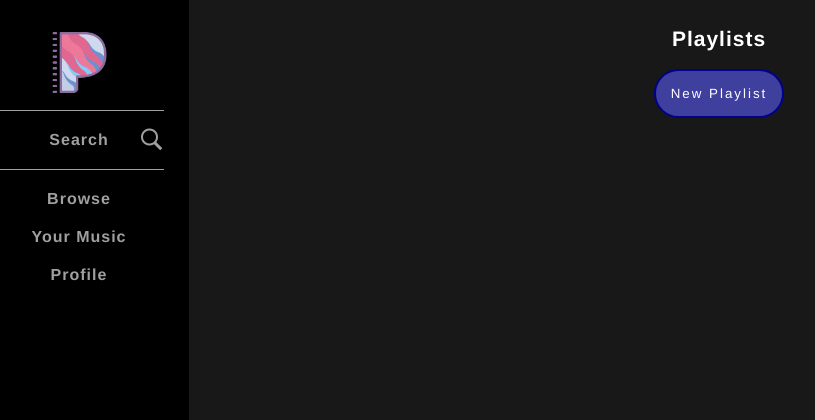
After one commit to paulthepen/Pauldora, a PHP site: page /yourMusic.php in a window 1280 px wide. The commit adds this page. Shown: the top 420 px of the page, without its empty margins (31-846 px from the left). Run offline with PHP 8.4, Linux system fonts and the light colour scheme; the visitor is signed in with stand-in values (Sample User, id 1); data comes from the database, SQL or seed files in the repository.

Commit message:
finished search, started playlist

```diff
--- a/assets/css/style.css
+++ b/assets/css/style.css
@@ -388,7 +388,8 @@ body {
 }
 
 .trackListContainer h2,
-.gridViewContainer h2 {
+.gridViewContainer h2,
+.artistsContainer h2 {
     text-align:center;
 }
 
@@ -419,3 +420,29 @@ body {
 input:focus{
     outline:none;
 }
+
+.searchResultRow{
+    padding: 15px 10px;
+}
+
+.searchResultRow:hover {
+    background-color:#282828;
+}
+
+.searchResultRow .artistName span{
+    color: #fff;
+}
+
+.noResults{
+    margin: 15px;
+    display: block;
+}
+
+.buttonItems .button{
+    display:block;
+    margin: 0 auto 20px auto;
+}
+
+.playlistsContainer{
+    padding: 10px 0;
+}
--- a/assets/js/script.js
+++ b/assets/js/script.js
@@ -7,8 +7,13 @@ var currentIndex = 0;
 var repeat = false;
 var shuffle = false;
 var userLoggedIn;
+var timer;
 
 function openPage(url) {
+  if(timer != null){
+    clearTimeout(timer);
+  }
+
   if(url.indexOf("?") == -1) {
     url = url + "?";
   }
@@ -18,6 +23,24 @@ function openPage(url) {
   $("body").scrollTop(0);
   //pushes the url to the address bar (history)
   history.pushState(null, null, url);
+}
+
+function createPlaylist(){
+  var popup = prompt("Please enter the name of your playlist");
+
+  if(popup != null){
+
+    $.post("includes/handlers/ajax/createPlaylist.php", {name: popup, username: userLoggedIn}).done(function(error){
+      //opens yourMusic when ajax returns
+      if(error != ""){
+        alert(error);
+        return;
+      }
+
+      openPage("yourMusic.php");
+    })
+
+  }
 }
 
 function formatTime(seconds) {
--- /dev/null
+++ b/blank.php
@@ -0,0 +1,5 @@
+<?php
+
+
+
+?>
--- a/includes/nowPlayingBarContainer.php
+++ b/includes/nowPlayingBarContainer.php
@@ -166,15 +166,15 @@ function setTrack(trackId, newPlaylist, play){
 
     $.post("includes/handlers/ajax/getArtistJson.php", {artistId: track.artist}, function(data){
       var artist = JSON.parse(data);
-      $(".artistName span").text(artist.name);
-      $(".artistName span").attr("onclick", "openPage('artist.php?id=" + artist.id + "')");
+      $(".trackInfo .artistName span").text(artist.name);
+      $(".trackInfo .artistName span").attr("onclick", "openPage('artist.php?id=" + artist.id + "')");
     });
 
     $.post("includes/handlers/ajax/getAlbumJson.php", {albumId: track.album}, function(data){
       var album = JSON.parse(data);
-      $(".albumLink img").attr("src", album.artworkPath);
-      $(".albumLink img").attr("onclick", "openPage('album.php?id=" + album.id + "')");
-      $(".trackName span").attr("onclick", "openPage('album.php?id=" + album.id + "')");
+      $(".content .albumLink img").attr("src", album.artworkPath);
+      $(".content .albumLink img").attr("onclick", "openPage('album.php?id=" + album.id + "')");
+      $(".trackInfo .trackName span").attr("onclick", "openPage('album.php?id=" + album.id + "')");
     });
 
     audioElement.setTrack(track);
--- /dev/null
+++ b/yourMusic.php
@@ -0,0 +1,16 @@
+<?php
+
+include("includes/includedFiles.php");
+
+?>
+
+<div class="playlistsContainer">
+
+    <div class="gridViewContainer">
+        <h2>Playlists</h2>
+        <div class="buttonItems">
+            <button class="button blue" onclick="createPlaylist('something')">New Playlist</button>
+        </div>
+    </div>
+
+</div>
```
Also changed, not shown: includes/handlers/ajax/createPlaylist.php (added, +17 -0 lines), index.php (+4 -4 lines), search.php (+31 -3 lines), test.html (added).
